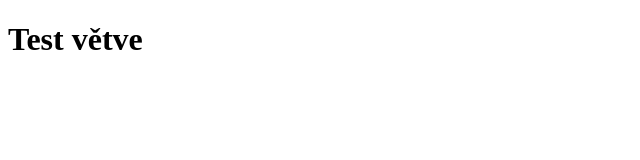
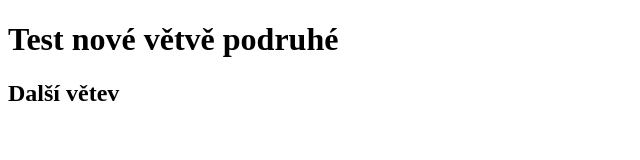
Before and after one commit to pajuucha/Test_git, a plain HTML site: page index.html in a window 1280 px wide. Shown: the whole page, without its empty margins (0-640 px from the left). Drawn offline with Linux system fonts and the light colour scheme.

Commit message:
změna nadpisu

```diff
--- a/index.html
+++ b/index.html
@@ -7,6 +7,7 @@
     <title>Document</title>
   </head>
   <body>
-    <h1>Test větve</h1>
+    <h1>Test nové větvě podruhé</h1>
+    <h2>Další větev</h2>
   </body>
 </html>
```
